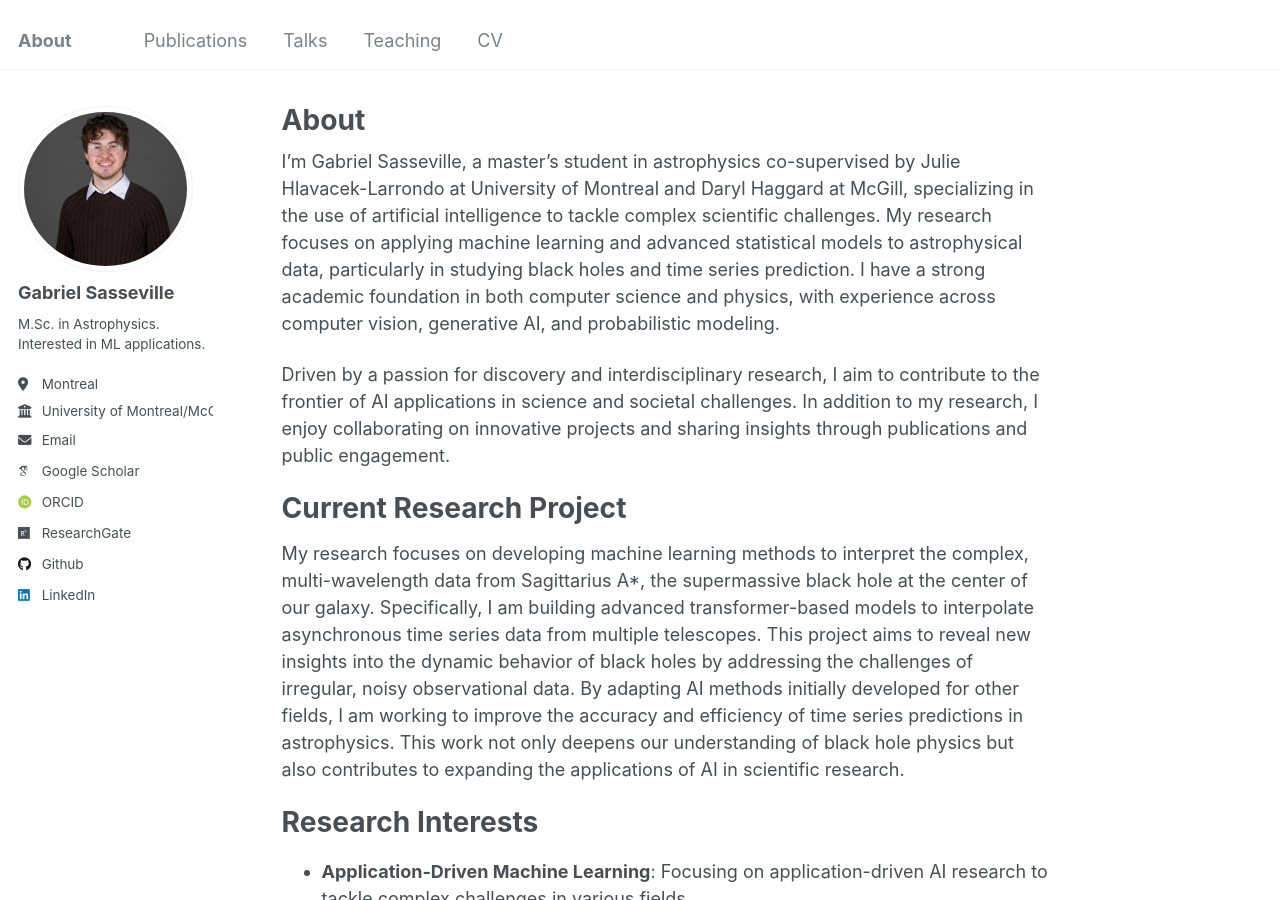
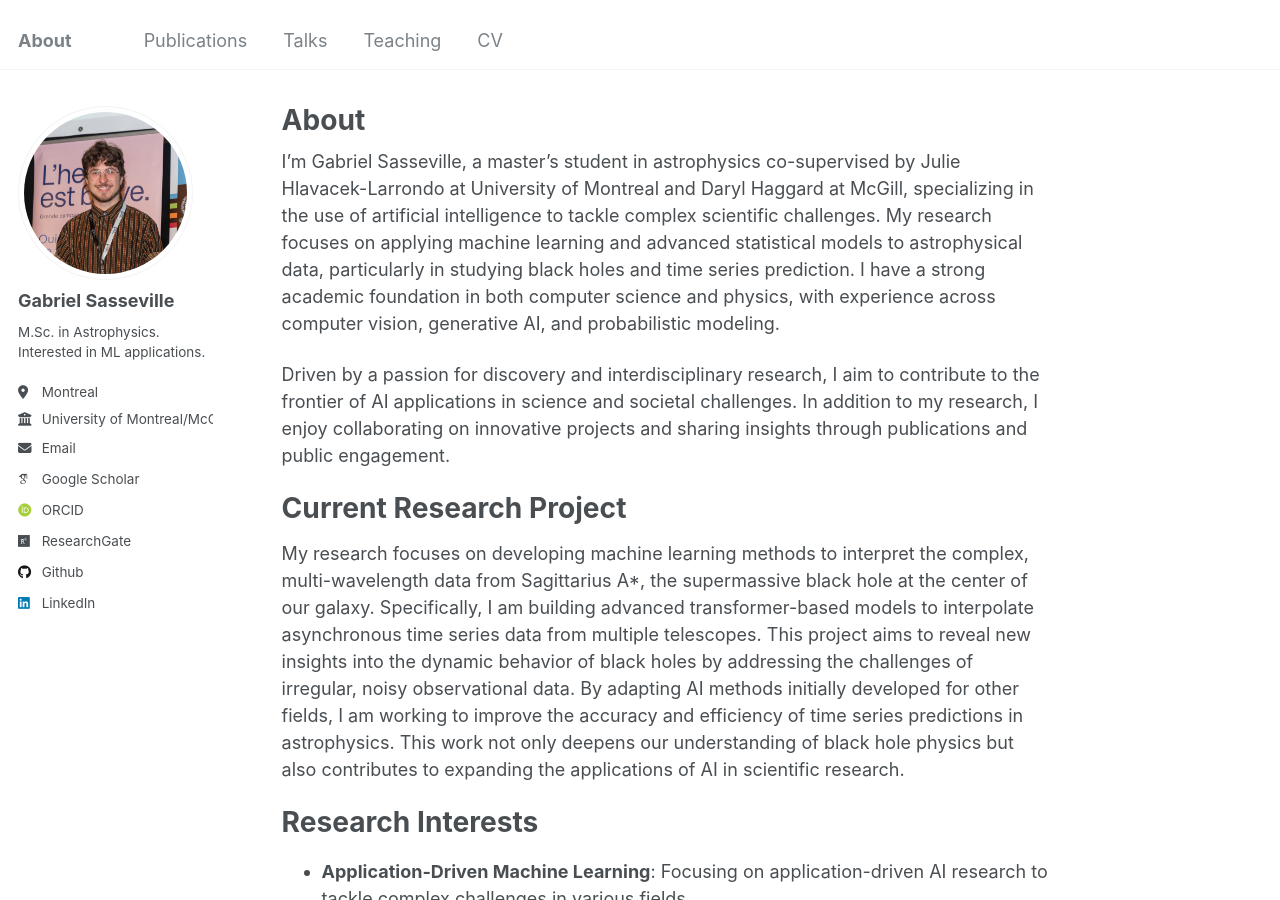
Before and after one commit to GabrielSasseville01/GabrielSasseville01.github.io, a Jekyll site: the page built from _pages/about.md, in a window 1280 px wide and 900 px high. Built offline with Jekyll 4.4.1, drawn with Linux system fonts in a browser that asks for light colours; some web fonts are replaced.

Commit message:
Changing profile pic

```diff
--- a/_config.yml
+++ b/_config.yml
@@ -21,7 +21,7 @@ repository               : "GabrielSasseville01/GabrielSasseville01.github.io"
 #               Additional customization can be done by editing /_includes/author-profile.html
 author:
   # Biographic information
-  avatar           : "profile.jpg"
+  avatar           : "profile_new.jpg"
   name             : "Gabriel Sasseville"
   pronouns         : # example: "she/her"
   bio              : "M.Sc. in Astrophysics. Interested in ML applications."
```
Also changed, not shown: images/profile_new.jpg (added).
